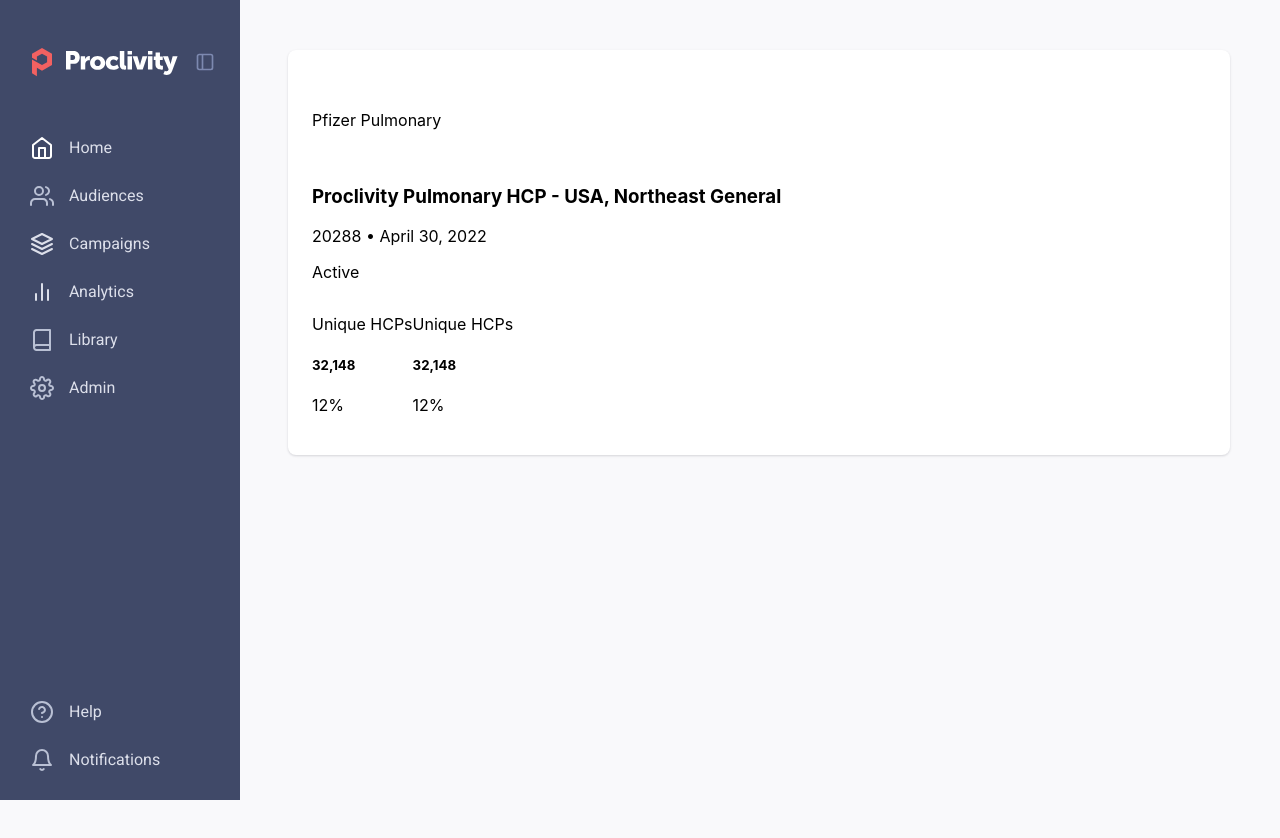
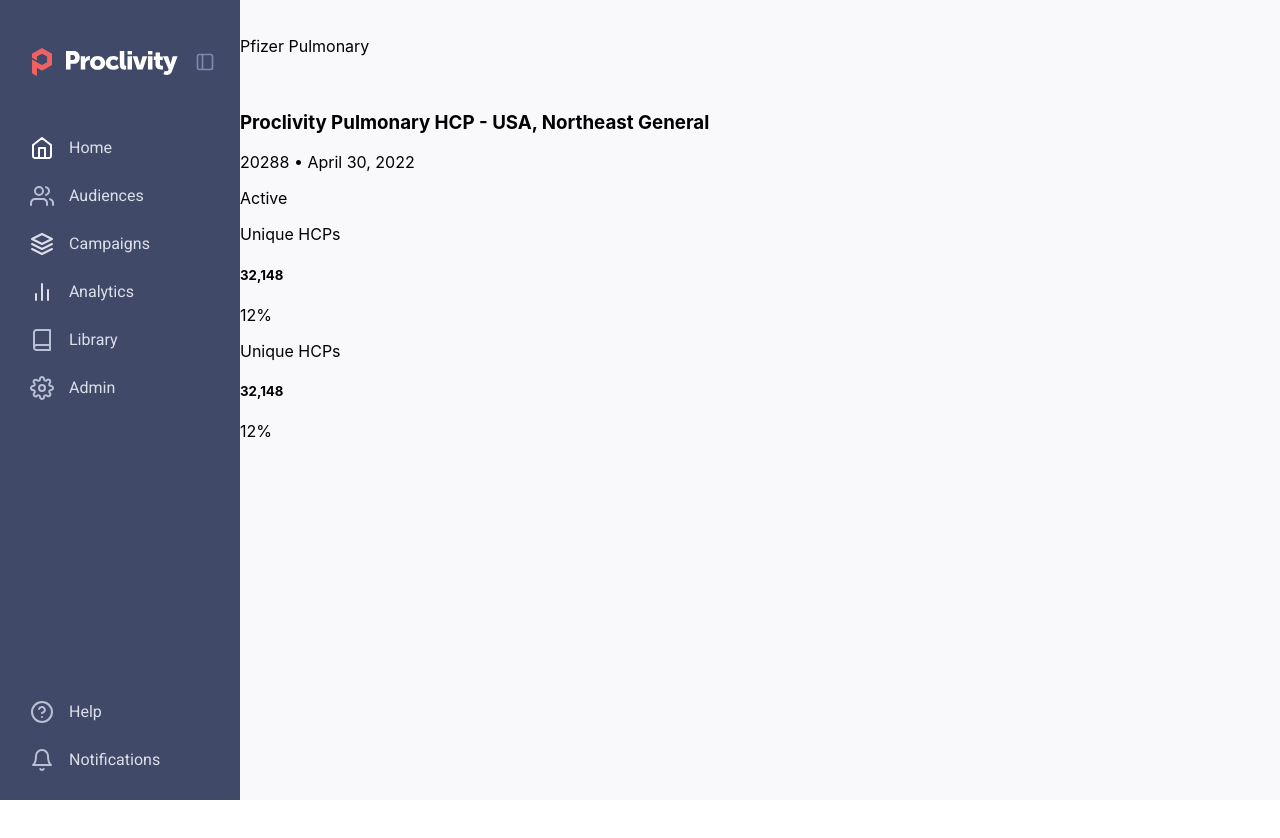
Before and after one commit to akshay-soni-systango/proclivity-non-endemic-platform-frontend, a React (Create React App) app: page /analytics in a window 1280 px wide. Shown: the top 838 px of the page. After the commit the page ends 800 px from the top, so only its background shows below. Built offline with nearby package versions, Linux system fonts and the light colour scheme.

Commit message:
feature/campaignTable # added card html and updated campaignTable

```diff
--- /dev/null
+++ b/src/components/Cards/index.js
@@ -0,0 +1,30 @@
+import React from 'react'
+
+const UserCard = () => {
+    return (
+        <div className='card-wrapper'>
+            <div className='card-top'>
+                <img src='' alt='' />
+                <p>Pfizer Pulmonary</p>
+                <img src='' alt='' />
+            </div>
+            <h3>Proclivity Pulmonary HCP - USA, Northeast General</h3>
+            <p>20288 <span> • </span> April 30, 2022</p>
+            <p className='active'>Active</p>
+            <div className='card-colum-wrapper'>
+                <div className='card-colum'>
+                    <p>Unique HCPs</p>
+                    <h5>32,148</h5>
+                    <p>12%</p>
+                </div>
+                <div className='card-colum'>
+                    <p>Unique HCPs</p>
+                    <h5>32,148</h5>
+                    <p>12%</p>
+                </div>
+            </div>
+        </div>
+    )
+}
+
+export default UserCard
--- a/src/components/Common/LayoutComponent/index.js
+++ b/src/components/Common/LayoutComponent/index.js
@@ -8,34 +8,11 @@ const Layout = ({ children }) => {
 
 
     return (
-        <div  className='wrapper'>
-                 <SidebarComponent />
+        <div className='wrapper'>
+            <SidebarComponent />
             <div className='main-container'>
-                {/* <main>{children}</main> */}
-                <div className='card-wrapper'>
-                    <div className='card-top'>
-                        <img src='' alt='' />
-                        <p>Pfizer Pulmonary</p>
-                        <img src='' alt='' />
-                    </div>
-                    <h3>Proclivity Pulmonary HCP - USA, Northeast General</h3>
-                    <p>20288 <span> • </span> April 30, 2022</p>
-                    <p className='active'>Active</p>
-                    <div className='card-colum-wrapper'>
-                        <div className='card-colum'>
-                            <p>Unique HCPs</p>
-                            <h5>32,148</h5>
-                            <p>12%</p>
-                        </div>
-                        <div className='card-colum'>
-                            <p>Unique HCPs</p>
-                            <h5>32,148</h5>
-                            <p>12%</p>
-                        </div>
-                    </div>
-                </div>
+                <main>{children}</main>
             </div>
-
         </div>
     )
 }
--- a/src/components/Common/LayoutComponent/style.scss
+++ b/src/components/Common/LayoutComponent/style.scss
@@ -1,5 +1,4 @@
 @import '../../../global.scss';
-
 
 .wrapper {
     position: relative;
@@ -8,25 +7,11 @@
     overflow: hidden;
     min-height: calc(100vh - 3.98rem);
     background-color: $bg-light;
+
     .main-container {
         position: relative;
         transition: all .3s ease;
         min-height: 100vh;
-        margin-left: 80px;
-        padding: 50px;
-        transition: all 0.5s ease 0s;
-    }
-
-    .app-sidebar:hover +   .main-container {
-        padding-left: 208px;
+        margin-left: 240px;
     }
 }
-.card-wrapper {
-    background: #FFFFFF;
-    box-shadow: 0px 1px 3px rgba(16, 24, 40, 0.1), 0px 1px 2px rgba(16, 24, 40, 0.06);
-    border-radius: 8px;
-    padding: 24px;
-    .card-colum-wrapper {
-        display: flex;
-    }
-}
--- a/src/routes/index.js
+++ b/src/routes/index.js
@@ -5,6 +5,7 @@ import {
   Route,
 } from "react-router-dom";
 import CampaignTable from "../components/Campaign Table/campaignTable";
+import UserCard from "../components/Cards";
 import Layout from "../components/Common/LayoutComponent";
 import AudiencePage from "../pages/AudiencePage";
 import HomePage from "../pages/HomePage";
@@ -20,6 +21,7 @@ const Routes = () => {
             <Route path="/home" element={<HomePage />} />
             <Route path="/audiences" element={<AudiencePage />} />
             <Route path="/campaigns" element={<CampaignTable />} />
+            <Route path="/analytics" element={<UserCard />} />
           </Switch>
         </Layout>
       </BrowserRouter>
```
